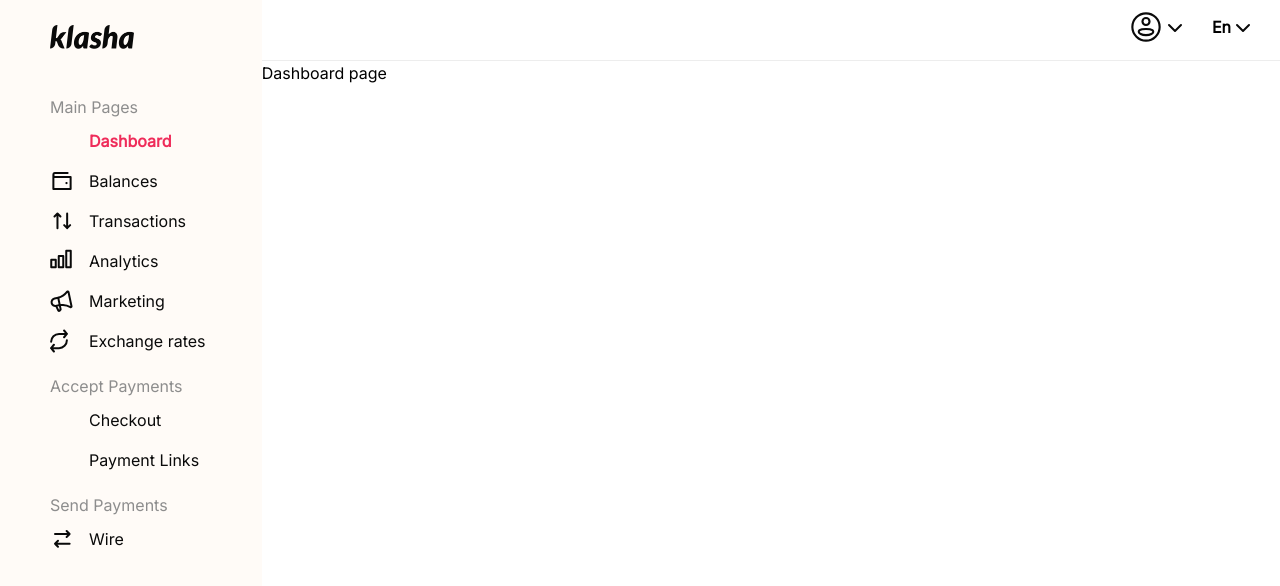
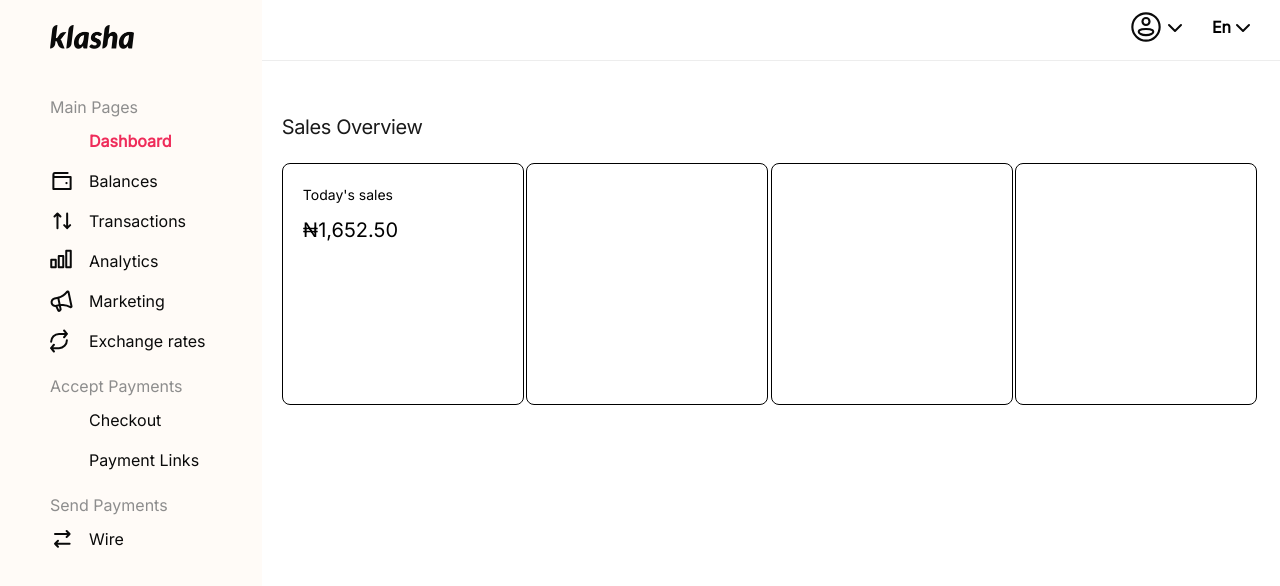
Before and after one commit to w3bh4ck/dashboard, a React (Vite) app: page / in a window 1280 px wide. Shown: the top 586 px of the page. Built offline with nearby package versions, Linux system fonts and the light colour scheme.

Commit message:
Fix_: Broken nav links for non-existing pages

```diff
--- a/src/pages/Dashboard/Dashboard.tsx
+++ b/src/pages/Dashboard/Dashboard.tsx
@@ -1,7 +1,61 @@
+import styled from "styled-components";
 import PageWrapper from "../../containers/PageWrapper/PageWrapper";
 
 const Dashboard = () => {
-  return <PageWrapper>Dashboard page</PageWrapper>;
+  return (
+    <PageWrapper>
+      <StyledMain>
+        <div className="page-title">Sales Overview</div>
+        <div className="grid-4">
+          <div className="sales-card">
+            <div className="date">Today's sales</div>
+            <div className="amount">₦1,652.50</div>
+          </div>
+          <div className="sales-card"></div>
+          <div className="sales-card"></div>
+          <div className="sales-card"></div>
+        </div>
+      </StyledMain>
+    </PageWrapper>
+  );
 };
 
 export default Dashboard;
+
+const StyledMain = styled.main`
+  padding: 20px;
+  .page-title {
+    color: #1a1a1a;
+    font-size: 20px;
+    font-weight: 500;
+    margin-top: 30px;
+    margin-bottom: 20px;
+    line-height: 32px;
+    letter-spacing: -0.4px;
+  }
+
+  .date {
+    font-size: 14px;
+    font-style: normal;
+    font-weight: 400;
+    padding: 20px 0px 0px 20px;
+  }
+  .grid-4 {
+    display: grid;
+    grid-template-columns: repeat(4, 1fr);
+  }
+
+  .sales-card {
+    width: 240px;
+    height: 240px;
+    border-radius: 8px;
+    border: 1px solid #000;
+    background: #fff;
+  }
+  .amount {
+    font-size: 20px;
+    font-style: normal;
+    font-weight: 500;
+    padding: 10px 0px 0px 20px;
+  }
+`;
--- a/src/utils/mocks/mock.ts
+++ b/src/utils/mocks/mock.ts
@@ -3,22 +3,22 @@ export const navData = [
     title: "Main Pages",
     navs: [
       { name: "Dashboard", link: "/", logo: "dashboard" },
-      { name: "Balances", link: "/balances", logo: "balances" },
+      { name: "Balances", link: "#", logo: "balances" },
       { name: "Transactions", link: "/transactions", logo: "transactions" },
-      { name: "Analytics", link: "/analytics", logo: "analytics" },
-      { name: "Marketing", link: "/marketing", logo: "marketing" },
-      { name: "Exchange rates", link: "/exhange-rate", logo: "exchange" },
+      { name: "Analytics", link: "#", logo: "analytics" },
+      { name: "Marketing", link: "#", logo: "marketing" },
+      { name: "Exchange rates", link: "#", logo: "exchange" },
     ],
   },
   {
     title: "Accept Payments",
     navs: [
-      { name: "Checkout", link: "/checkout", logo: "checkout" },
-      { name: "Payment Links", link: "/Payment-links", logo: "links" },
+      { name: "Checkout", link: "#", logo: "checkout" },
+      { name: "Payment Links", link: "#", logo: "links" },
     ],
   },
   {
     title: "Send Payments",
-    navs: [{ name: "Wire", link: "/wire", logo: "wire" }],
+    navs: [{ name: "Wire", link: "#", logo: "wire" }],
   },
 ];
```
